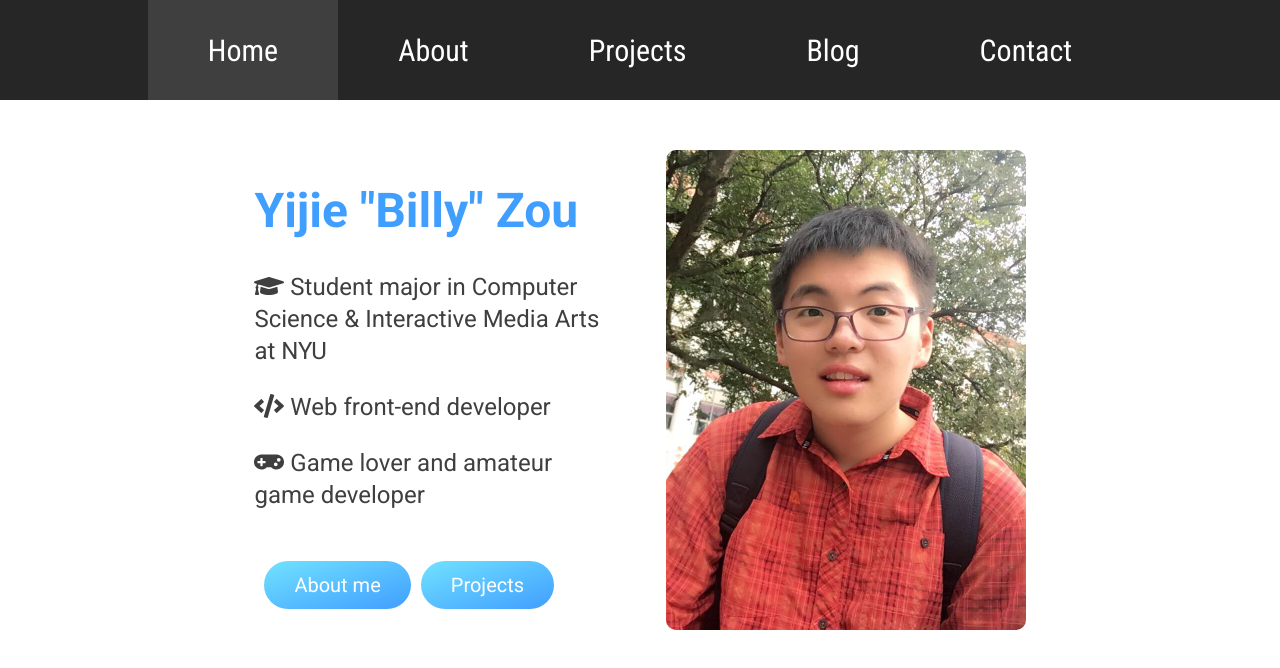
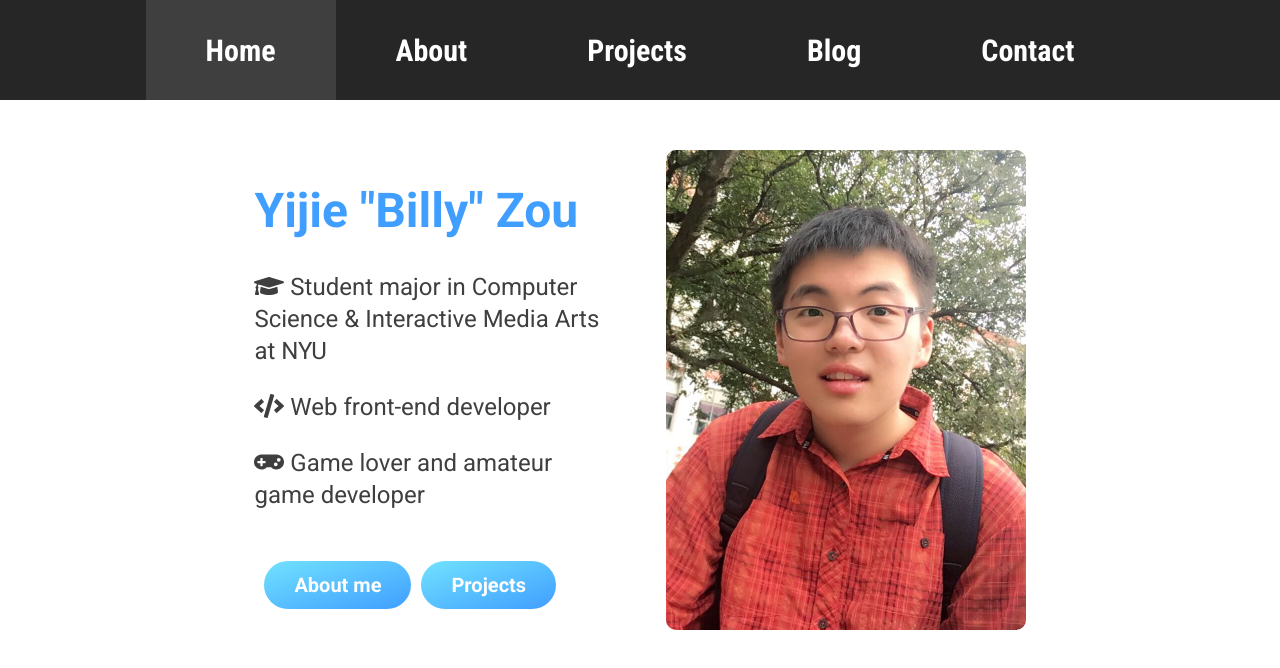
Before and after one commit to nyu-web/homework-11-DaKoala, a Vue app: page /#/ in a window 1280 px wide. Shown: the top 668 px of the page. Built offline with nearby package versions, Linux system fonts and the light colour scheme.

Commit message:
style: make navbar and buttons bold

```diff
--- a/src/assets/scss/main.scss
+++ b/src/assets/scss/main.scss
@@ -12,6 +12,7 @@
   justify-content: center;
   align-items: center;
   font-size: 20px;
+  font-weight: bold;
   padding: 0.6em 1.5em;
   text-decoration: none;
   box-sizing: border-box;
--- a/src/components/Navigation.vue
+++ b/src/components/Navigation.vue
@@ -51,6 +51,7 @@ export default {
         height: 100%;
         padding: 0 2em;
         font-size: 30px;
+        font-weight: bold;
         text-decoration: none;
         color: #fff;
 
```
